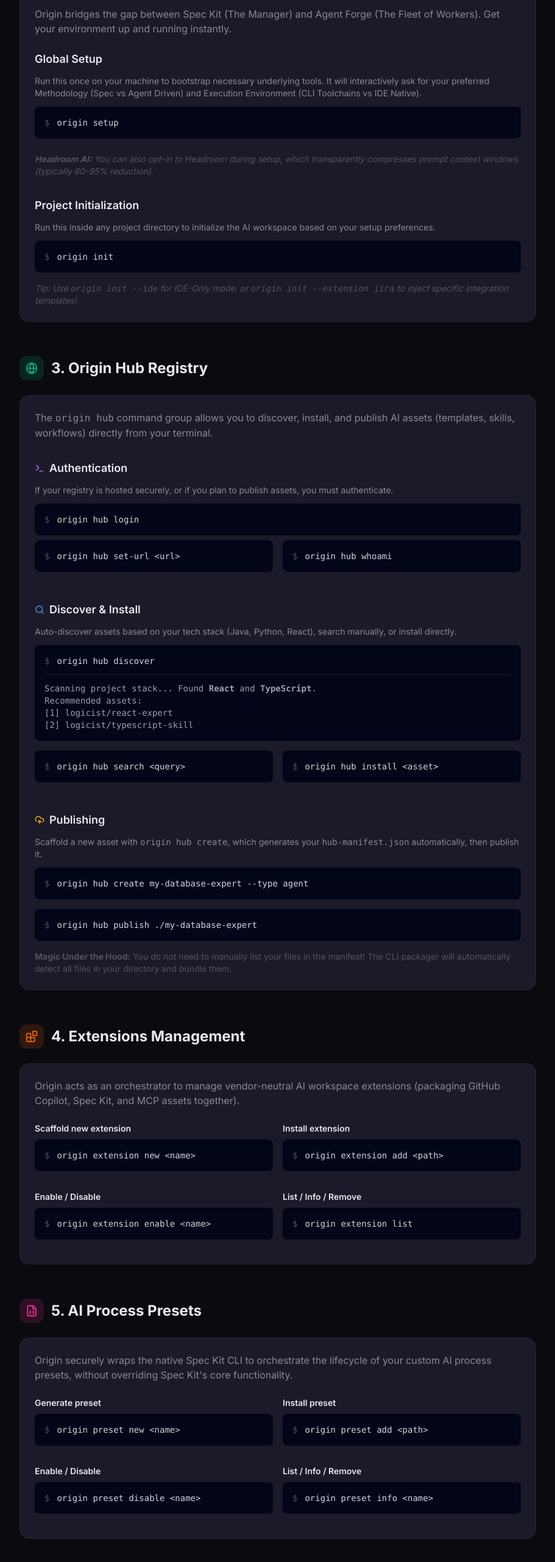
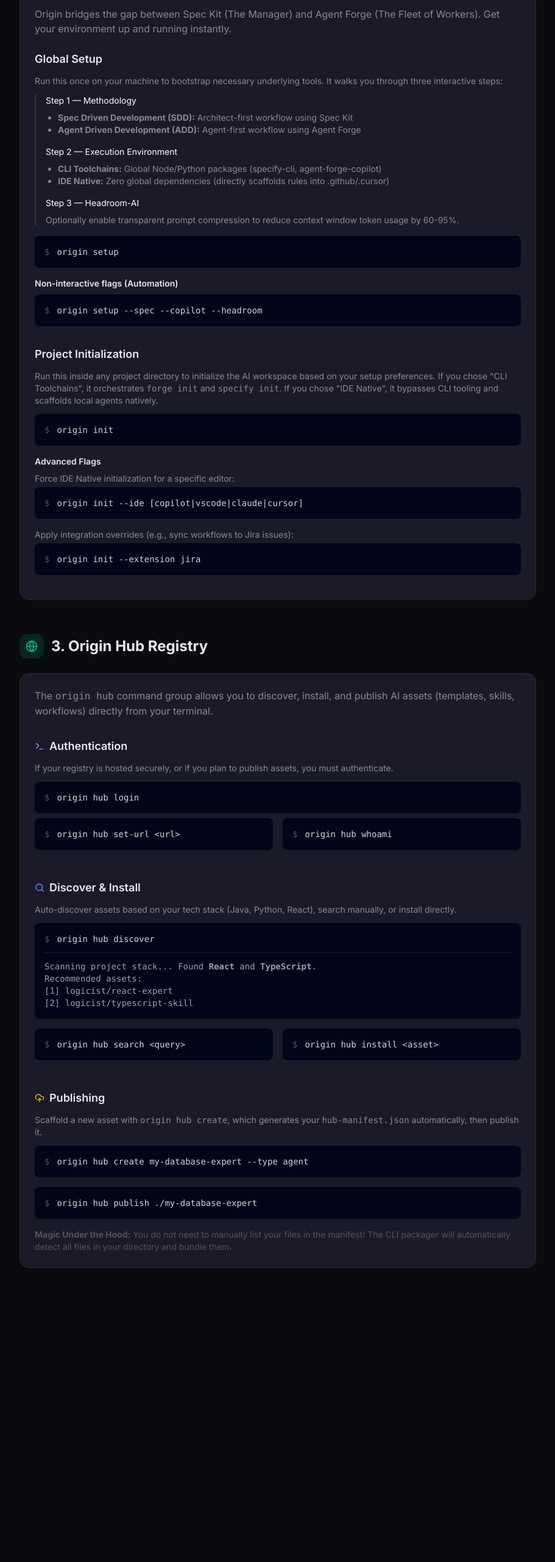
Before and after one commit to pandaind/origin_hub_registry, a React (Vite) app in the folder ui/: page /guide in a window 1280 px wide. Shown: the part 784-3346 px from the top of the page at 61% size, without its empty margins (184-1095 px from the left). After the commit the page ends 3016 px from the top, so only its background shows below. Built offline with nearby package versions, Linux system fonts and the light colour scheme.

Commit message:
docs(ui): expand workspace setup section with detailed interactive flow steps and advanced init flags

```diff
--- a/ui/src/pages/GuidePage.tsx
+++ b/ui/src/pages/GuidePage.tsx
@@ -1,5 +1,5 @@
 import { useState } from 'react'
-import { Terminal, Copy, Check, CloudUpload, Zap, Globe, Search, Download, Settings, Blocks, FileJson } from 'lucide-react'
+import { Terminal, Copy, Check, CloudUpload, Zap, Globe, Search, Download, Settings } from 'lucide-react'
 import { Header } from '@/components/Header'
 
 function CodeSnippet({ command, output, className = "mb-4" }: { command: string, output?: React.ReactNode, className?: string }) {
@@ -89,22 +89,50 @@
 
             <h3 className="mb-3 text-lg font-semibold" style={{ color: 'var(--text)' }}>Global Setup</h3>
             <p className="mb-3 text-sm" style={{ color: 'var(--text-dim)' }}>
-              Run this once on your machine to bootstrap necessary underlying tools. It will interactively ask for your preferred Methodology (Spec vs Agent Driven) and Execution Environment (CLI Toolchains vs IDE Native).
+              Run this once on your machine to bootstrap necessary underlying tools. It walks you through three interactive steps:
             </p>
-            <CodeSnippet command="origin setup" className="mb-6" />
 
-            <p className="mb-8 text-sm italic" style={{ color: 'var(--text-muted)' }}>
-              <strong>Headroom AI:</strong> You can also opt-in to Headroom during setup, which transparently compresses prompt context windows (typically 60-95% reduction).
-            </p>
+            <div className="mb-4 pl-4 border-l-2 border-white/10">
+              <p className="mb-2 text-sm text-white">Step 1 — Methodology</p>
+              <ul className="mb-4 list-disc pl-5 text-sm" style={{ color: 'var(--text-dim)' }}>
+                <li><strong>Spec Driven Development (SDD):</strong> Architect-first workflow using Spec Kit</li>
+                <li><strong>Agent Driven Development (ADD):</strong> Agent-first workflow using Agent Forge</li>
+              </ul>
+
+              <p className="mb-2 text-sm text-white">Step 2 — Execution Environment</p>
+              <ul className="mb-4 list-disc pl-5 text-sm" style={{ color: 'var(--text-dim)' }}>
+                <li><strong>CLI Toolchains:</strong> Global Node/Python packages (specify-cli, agent-forge-copilot)</li>
+                <li><strong>IDE Native:</strong> Zero global dependencies (directly scaffolds rules into .github/.cursor)</li>
+              </ul>
+
+              <p className="mb-2 text-sm text-white">Step 3 — Headroom-AI</p>
+              <p className="mb-2 text-sm" style={{ color: 'var(--text-dim)' }}>
+                Optionally enable transparent prompt compression to reduce context window token usage by 60-95%.
+              </p>
+            </div>
+
+            <CodeSnippet command="origin setup" className="mb-4" />
+
+            <p className="mb-2 text-sm font-semibold" style={{ color: 'var(--text)' }}>Non-interactive flags (Automation)</p>
+            <CodeSnippet command="origin setup --spec --copilot --headroom" className="mb-8" />
 
             <h3 className="mb-3 text-lg font-semibold" style={{ color: 'var(--text)' }}>Project Initialization</h3>
             <p className="mb-3 text-sm" style={{ color: 'var(--text-dim)' }}>
-              Run this inside any project directory to initialize the AI workspace based on your setup preferences.
+              Run this inside any project directory to initialize the AI workspace based on your setup preferences. If you chose "CLI Toolchains", it orchestrates <code>forge init</code> and <code>specify init</code>. If you chose "IDE Native", it bypasses CLI tooling and scaffolds local agents natively.
             </p>
-            <CodeSnippet command="origin init" />
-            <p className="text-sm mt-4 italic" style={{ color: 'var(--text-muted)' }}>
-              Tip: Use <code>origin init --ide</code> for IDE-Only mode, or <code>origin init --extension jira</code> to inject specific integration templates!
-            </p>
+            <CodeSnippet command="origin init" className="mb-4" />
+
+            <p className="mb-2 text-sm font-semibold" style={{ color: 'var(--text)' }}>Advanced Flags</p>
+            <div className="flex flex-col gap-4 mb-4">
+              <div>
+                <p className="text-sm mb-1" style={{ color: 'var(--text-dim)' }}>Force IDE Native initialization for a specific editor:</p>
+                <CodeSnippet command="origin init --ide [copilot|vscode|claude|cursor]" className="!mb-0" />
+              </div>
+              <div>
+                <p className="text-sm mb-1" style={{ color: 'var(--text-dim)' }}>Apply integration overrides (e.g., sync workflows to Jira issues):</p>
+                <CodeSnippet command="origin init --extension jira" className="!mb-0" />
+              </div>
+            </div>
           </div>
         </section>
 
@@ -154,9 +182,9 @@
                   command="origin hub discover"
                   output={
                     <>
-                      Scanning project stack... Found <b>React</b> and <b>TypeScript</b>.<br/>
-                      Recommended assets:<br/>
-                      <span>[1] logicist/react-expert</span><br/>
+                      Scanning project stack... Found <b>React</b> and <b>TypeScript</b>.<br />
+                      Recommended assets:<br />
+                      <span>[1] logicist/react-expert</span><br />
                       <span>[2] logicist/typescript-skill</span>
                     </>
                   }
@@ -191,76 +219,6 @@
           </div>
         </section>
 
-        {/* 4. Extensions */}
-        <section className="mb-14">
-          <div className="mb-6 flex items-center gap-3">
-            <div className="flex h-10 w-10 items-center justify-center rounded-xl bg-orange-500/15 text-orange-500">
-              <Blocks className="h-5 w-5" />
-            </div>
-            <h2 className="text-2xl font-bold">4. Extensions Management</h2>
-          </div>
-
-          <div className="rounded-2xl border p-6" style={{ borderColor: 'var(--border)', backgroundColor: 'var(--surface-2)' }}>
-            <p className="mb-6" style={{ color: 'var(--text-dim)' }}>
-              Origin acts as an orchestrator to manage vendor-neutral AI workspace extensions (packaging GitHub Copilot, Spec Kit, and MCP assets together).
-            </p>
-
-            <div className="grid grid-cols-1 md:grid-cols-2 gap-4">
-              <div>
-                <p className="mb-2 text-sm font-semibold" style={{ color: 'var(--text)' }}>Scaffold new extension</p>
-                <CodeSnippet command="origin extension new <name>" />
-              </div>
-              <div>
-                <p className="mb-2 text-sm font-semibold" style={{ color: 'var(--text)' }}>Install extension</p>
-                <CodeSnippet command="origin extension add <path>" />
-              </div>
-              <div>
-                <p className="mb-2 text-sm font-semibold" style={{ color: 'var(--text)' }}>Enable / Disable</p>
-                <CodeSnippet command="origin extension enable <name>" />
-              </div>
-              <div>
-                <p className="mb-2 text-sm font-semibold" style={{ color: 'var(--text)' }}>List / Info / Remove</p>
-                <CodeSnippet command="origin extension list" />
-              </div>
-            </div>
-          </div>
-        </section>
-
-        {/* 5. Presets */}
-        <section className="mb-14">
-          <div className="mb-6 flex items-center gap-3">
-            <div className="flex h-10 w-10 items-center justify-center rounded-xl bg-pink-500/15 text-pink-500">
-              <FileJson className="h-5 w-5" />
-            </div>
-            <h2 className="text-2xl font-bold">5. AI Process Presets</h2>
-          </div>
-
-          <div className="rounded-2xl border p-6" style={{ borderColor: 'var(--border)', backgroundColor: 'var(--surface-2)' }}>
-            <p className="mb-6" style={{ color: 'var(--text-dim)' }}>
-              Origin securely wraps the native Spec Kit CLI to orchestrate the lifecycle of your custom AI process presets, without overriding Spec Kit's core functionality.
-            </p>
-
-            <div className="grid grid-cols-1 md:grid-cols-2 gap-4">
-              <div>
-                <p className="mb-2 text-sm font-semibold" style={{ color: 'var(--text)' }}>Generate preset</p>
-                <CodeSnippet command="origin preset new <name>" />
-              </div>
-              <div>
-                <p className="mb-2 text-sm font-semibold" style={{ color: 'var(--text)' }}>Install preset</p>
-                <CodeSnippet command="origin preset add <path>" />
-              </div>
-              <div>
-                <p className="mb-2 text-sm font-semibold" style={{ color: 'var(--text)' }}>Enable / Disable</p>
-                <CodeSnippet command="origin preset disable <name>" />
-              </div>
-              <div>
-                <p className="mb-2 text-sm font-semibold" style={{ color: 'var(--text)' }}>List / Info / Remove</p>
-                <CodeSnippet command="origin preset info <name>" />
-              </div>
-            </div>
-          </div>
-        </section>
-
       </main>
     </div>
   )
```
